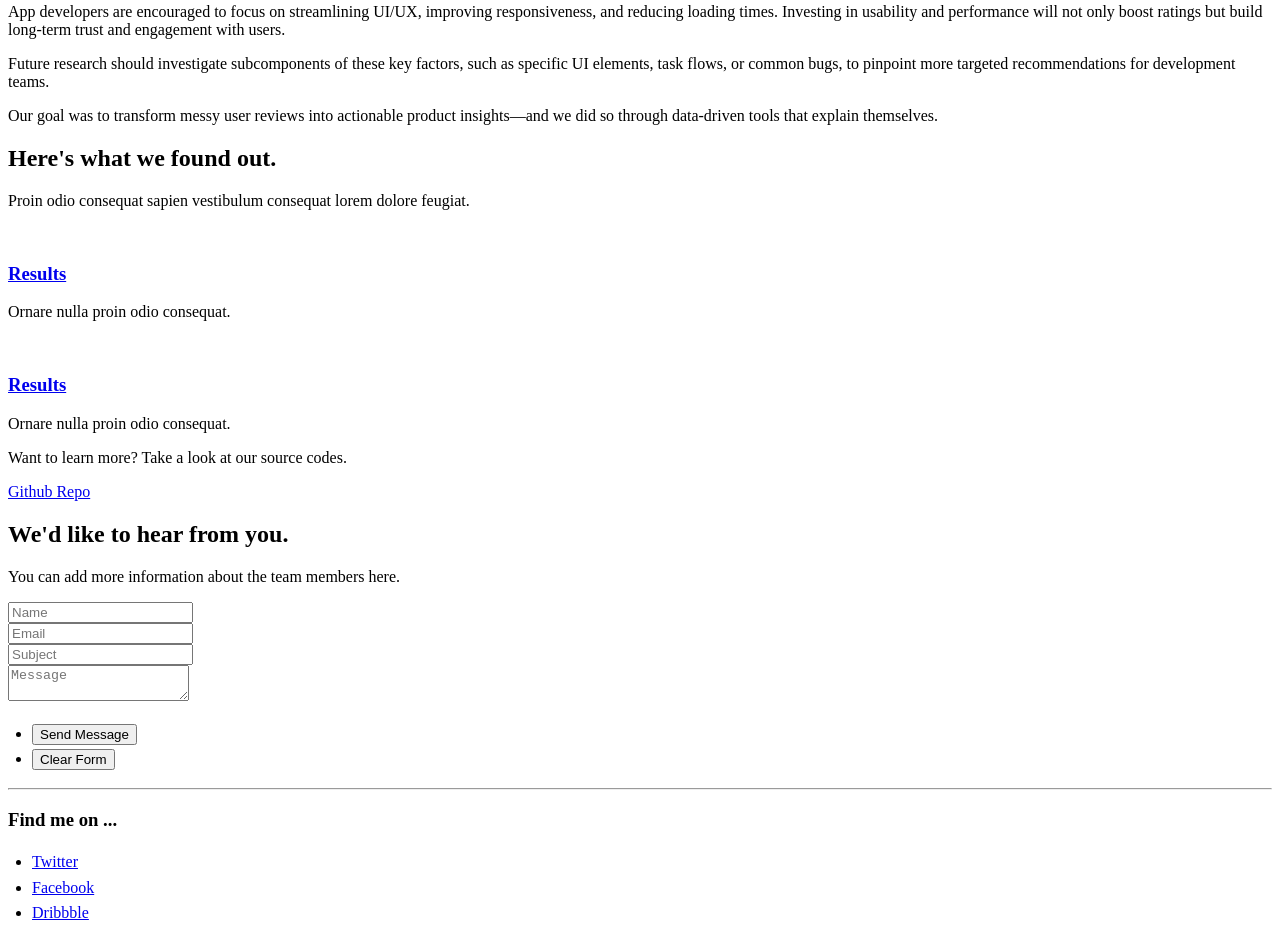
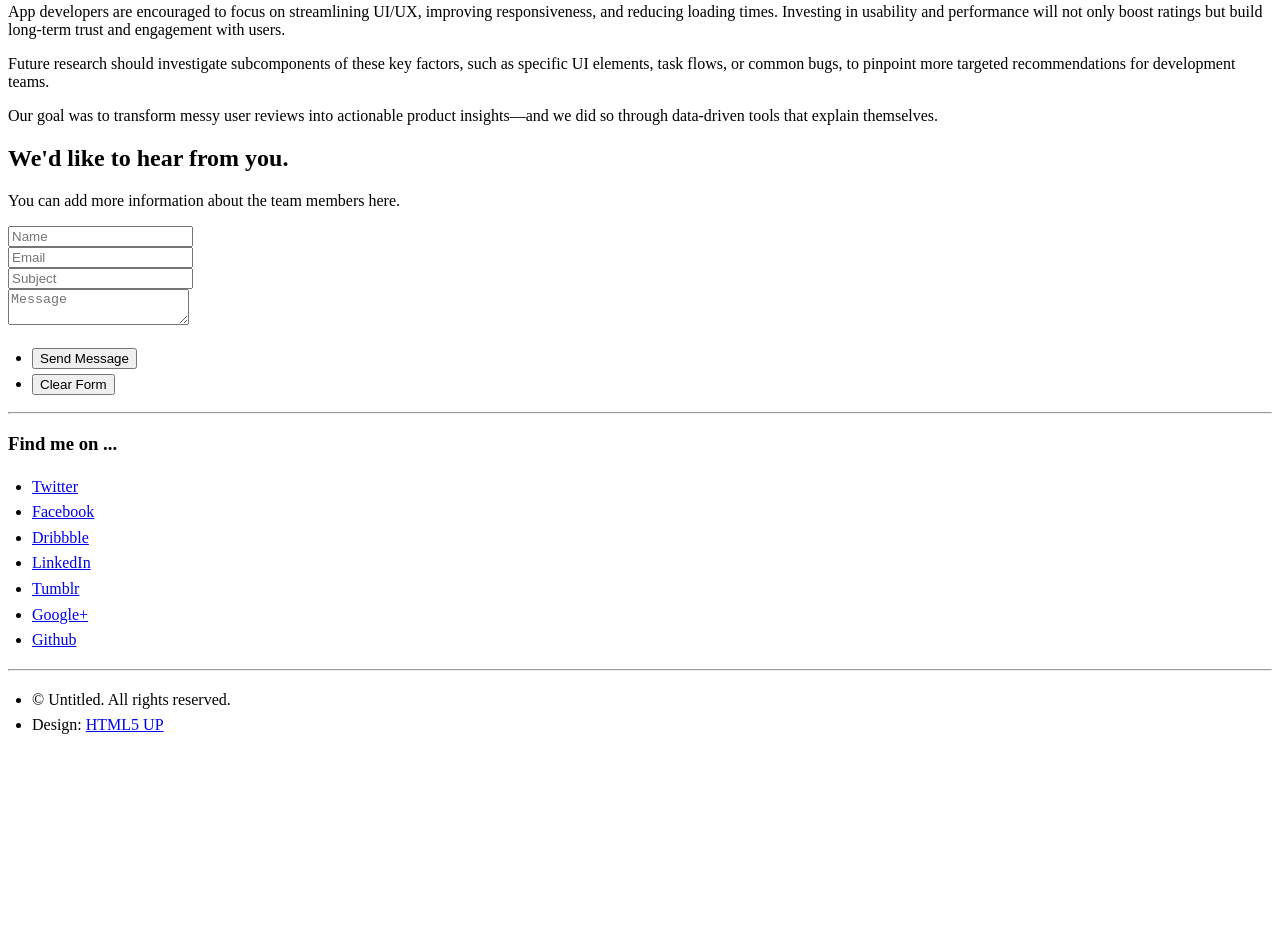
Before and after one commit to BrentMora/Financier, a plain HTML site: page index.html in a window 1280 px wide. Shown: the part 3558-4485 px from the top of the page. After the commit the page ends 4312 px from the top, so only its background shows below. Drawn offline with nearby package versions, Linux system fonts and the light colour scheme; files that its build step writes are made by us from their sources.

Commit message:
Update index.html

```diff
--- a/index.html
+++ b/index.html
@@ -268,37 +268,6 @@
 	</div>
 </article>
 
-
-			<!-- Results -->
-			<article id="results" class="wrapper style3">
-				<div class="container">
-					<header>
-						<h2>Here's what we found out.</h2>
-						<p>Proin odio consequat  sapien vestibulum consequat lorem dolore feugiat.</p>
-					</header>
-					<div class="row">
-						<div class="col-6 col-6-medium col-12-small">
-							<article class="box style2">
-								<a href="#" class="image featured"><img src="images/pic02.jpg" alt="" /></a>
-								<h3><a href="#">Results</a></h3>
-								<p>Ornare nulla proin odio consequat.</p>
-							</article>
-						</div>
-						<div class="col-6 col-6-medium col-12-small">
-							<article class="box style2">
-								<a href="#" class="image featured"><img src="images/pic01.jpg" alt="" /></a>
-								<h3><a href="#">Results</a></h3>
-								<p>Ornare nulla proin odio consequat.</p>
-							</article>
-						</div>
-					</div>
-					<footer>
-						<p>Want to learn more? Take a look at our source codes.</p>
-						<a href="#contact" class="button large scrolly">Github Repo</a>
-					</footer>
-				</div>
-			</article>
-
 		<!-- Team -->
 			<article id="team" class="wrapper style4">
 				<div class="container medium">
```
